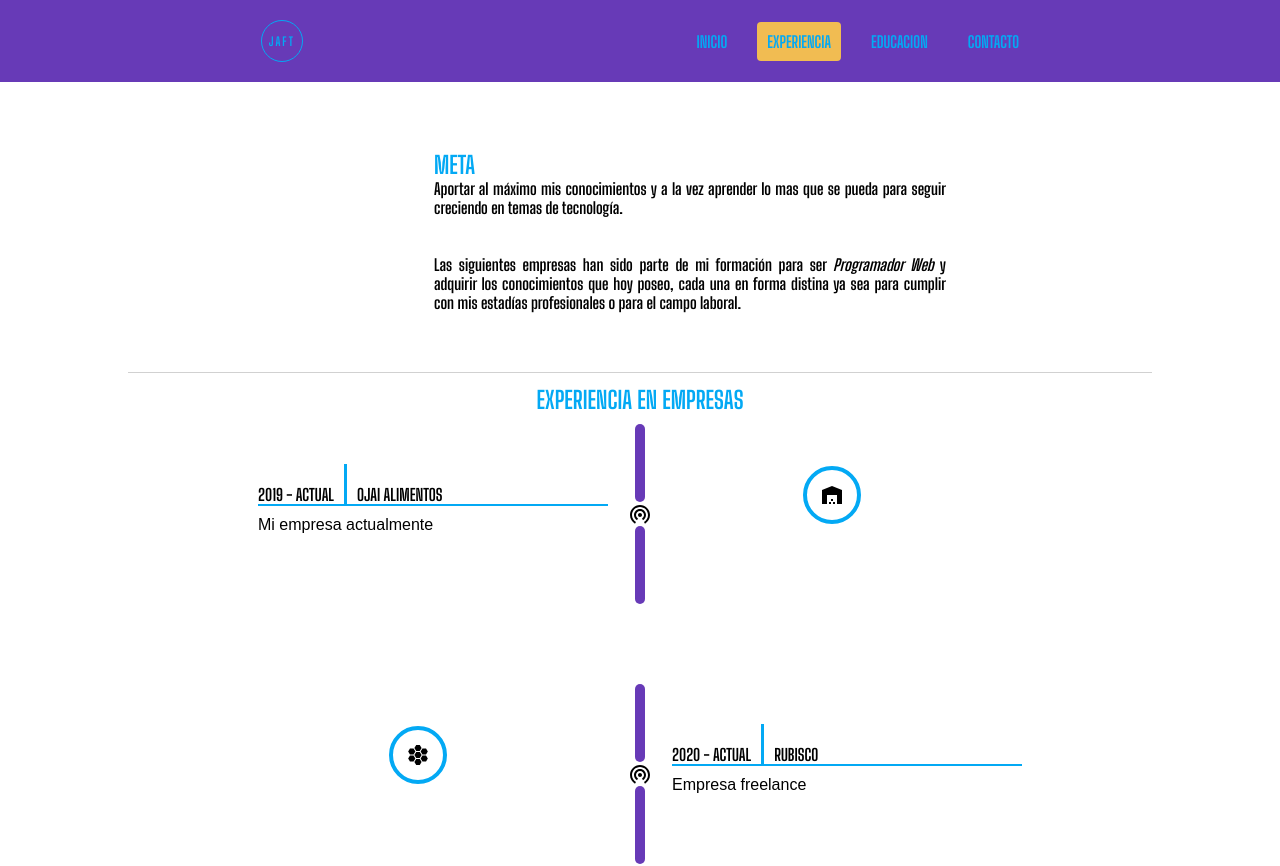
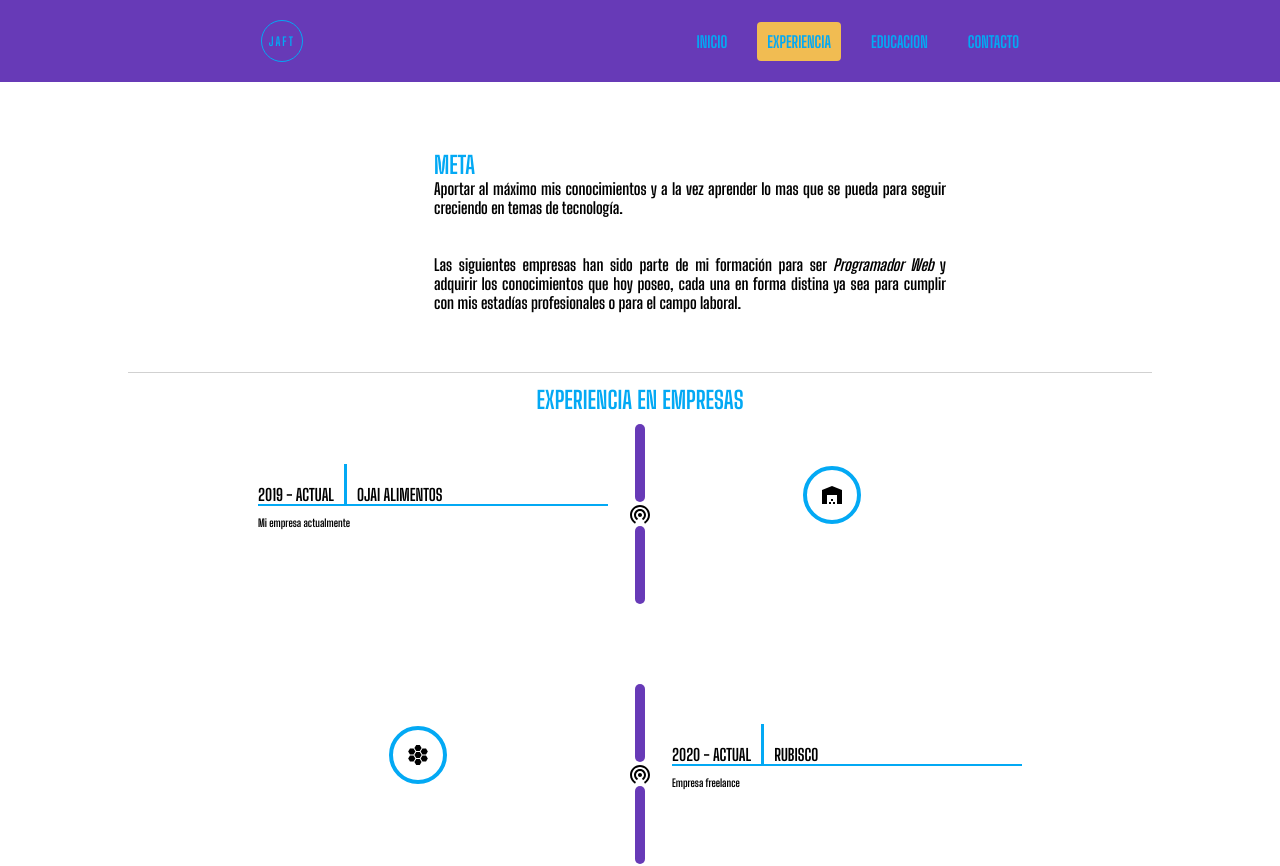
Before and after one commit to Javierfelixuts/porfolio, a React (Create React App) app: page /experiencia in a window 1280 px wide. Shown: the top 866 px of the page. Built offline with nearby package versions, Linux system fonts and the light colour scheme.

Commit message:
Se corrigio la fuente y la descripcion en la etiqueta head y el color para celulares

```diff
--- a/public/index.html
+++ b/public/index.html
@@ -21,8 +21,8 @@
     <link rel="preconnect" href="https://fonts.gstatic.com" crossorigin>
     <link href="https://fonts.googleapis.com/css2?family=Big+Shoulders+Display:wght@900&display=swap" rel="stylesheet">
     <meta
-      name="description"
-      content="Web site created using create-react-app"
+      name="CV WEB"
+      content="BIENVENIDOS A MI CV WEB"
     />
     <!-- APPLE ICON -->
     <link rel="apple-touch-icon" href="%PUBLIC_URL%/logo192.png" />
--- a/src/components/timeline/VerticalTimeLine.jsx
+++ b/src/components/timeline/VerticalTimeLine.jsx
@@ -48,7 +48,7 @@ export const VerticalTimeLine = ({icon, fecha, empresa, order1, order2, texto, f
         </div>
         <div className="vertical__resume">
           <span>
-            {texto}
+            <h6>{texto}</h6>
           </span>
         </div>
 
--- a/src/components/timeline/verticalTimeLine.css
+++ b/src/components/timeline/verticalTimeLine.css
@@ -62,6 +62,9 @@
     width: 430px;
     margin: 0 auto;
 }
+.vertical__resume > span > h6 {
+    font-family: 'Big Shoulders Display', cursive;
+}
 .middle__bar{
     width: 3px;
     height: 40px;
--- a/src/pages/experiencia/experiencia.css
+++ b/src/pages/experiencia/experiencia.css
@@ -12,6 +12,7 @@
     padding-bottom: 60px;
     margin-bottom: 12px;
     border-bottom: 1px solid rgba(128, 128, 128, 0.363);
+    font-family: 'Big Shoulders Display', cursive;
 
 
 }
```
Also changed, not shown: public/BigShouldersDisplay-Black.ttf (deleted).
